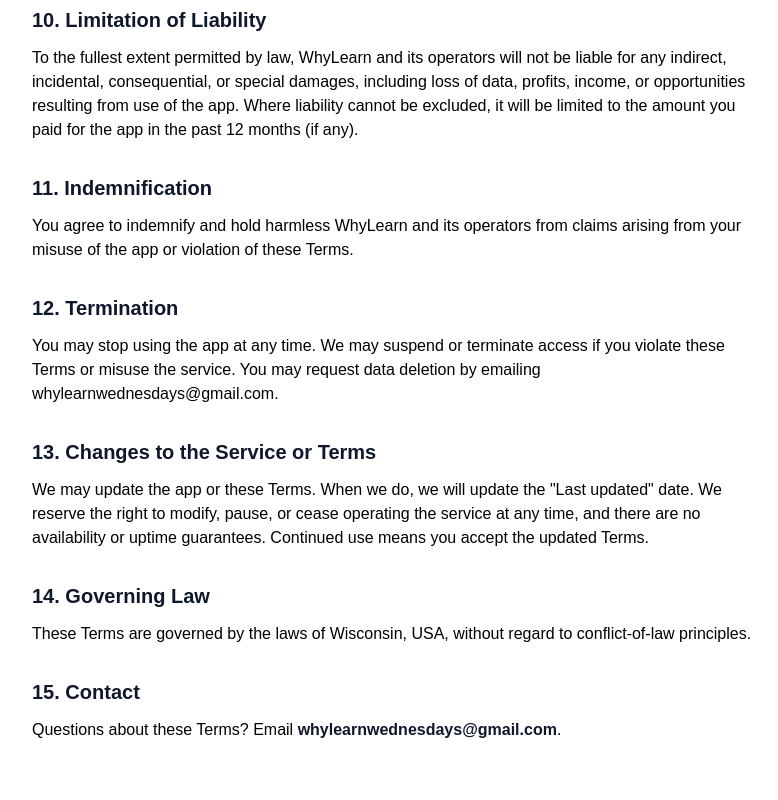
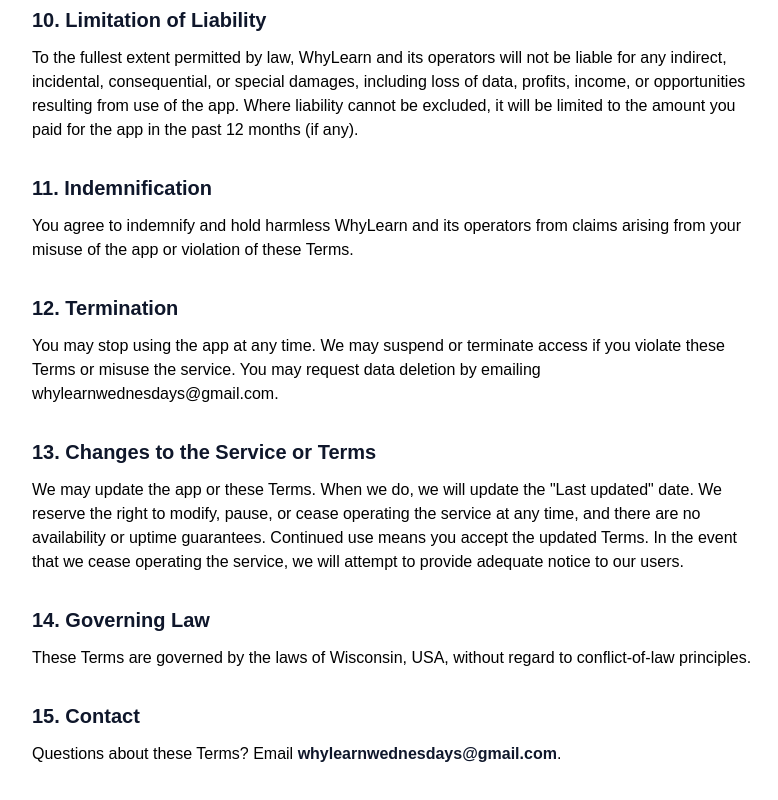
Before and after one commit to mattpweiler/whylearn-vision, a Next.js app: page /terms in a window 1280 px wide. Shown: the part 1502-2302 px from the top of the page, without its empty margins (240-1018 px from the left). Built offline with nearby package versions, Linux system fonts and the light colour scheme; no server answers.

Commit message:
cease text' g

```diff
--- a/app/terms/page.tsx
+++ b/app/terms/page.tsx
@@ -108,7 +108,7 @@
         <p>
           We may update the app or these Terms. When we do, we will update the &quot;Last updated&quot; date.
           We reserve the right to modify, pause, or cease operating the service at any time, and there are no availability or uptime guarantees.
-          Continued use means you accept the updated Terms.
+          Continued use means you accept the updated Terms. In the event that we cease operating the service, we will attempt to provide adequate notice to our users.
         </p>
       </section>
 
```
